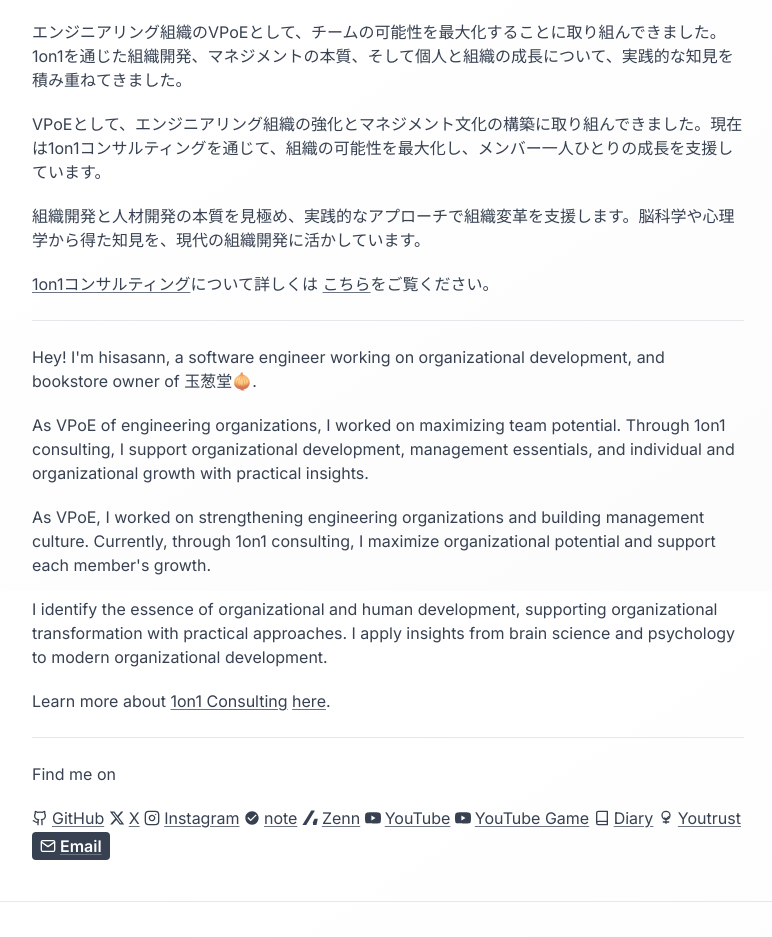
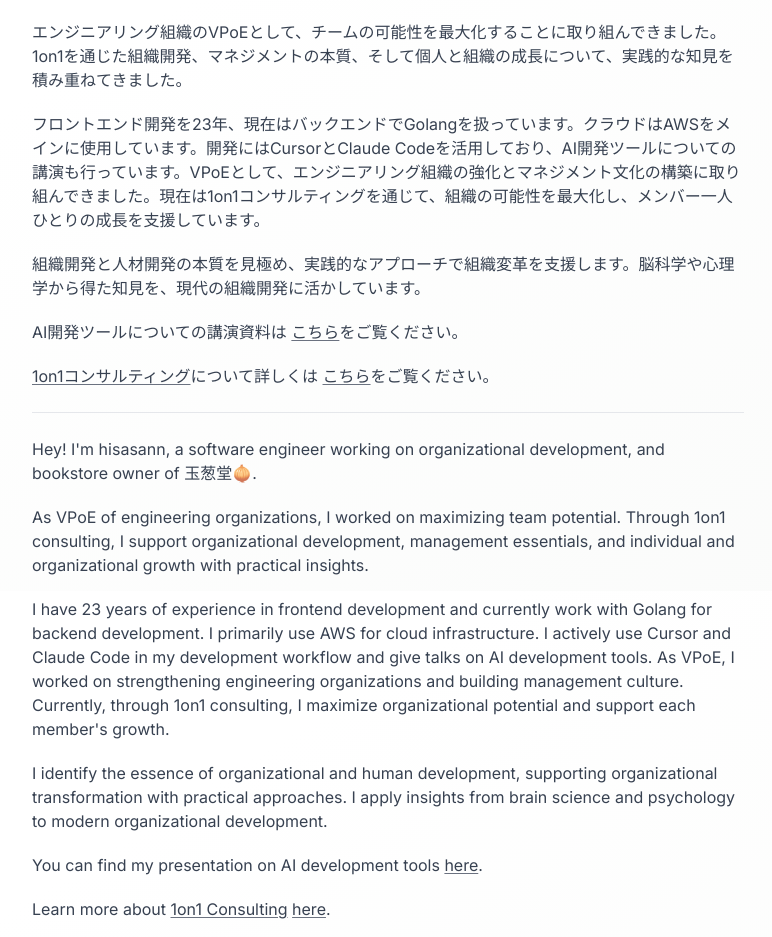
Before and after one commit to hisasann/hisasann.dev, a React (Vite) app: page / in a window 1280 px wide. Shown: the part 209-1146 px from the top of the page, without its empty margins (252-1024 px from the left). Built offline with nearby package versions, Linux system fonts and the light colour scheme.

Commit message:
Update src/App.tsx

```diff
--- a/src/App.tsx
+++ b/src/App.tsx
@@ -67,12 +67,12 @@ function App() {
     title: 'hisasann',
     greeting: 'こんにちは！hisasann です。ソフトウェアエンジニアであり、組織開発に取り組み、本屋「玉葱堂🧅」を営んでいます。',
     intro: 'エンジニアリング組織のVPoEとして、チームの可能性を最大化することに取り組んできました。1on1を通じた組織開発、マネジメントの本質、そして個人と組織の成長について、実践的な知見を積み重ねてきました。',
-    experience: 'VPoEとして、エンジニアリング組織の強化とマネジメント文化の構築に取り組んできました。現在は1on1コンサルティングを通じて、組織の可能性を最大化し、メンバー一人ひとりの成長を支援しています。',
+    experience: 'フロントエンド開発を23年、現在はバックエンドでGolangを扱っています。クラウドはAWSをメインに使用しています。開発にはCursorとClaude Codeを活用しており、AI開発ツールについての講演も行っています。VPoEとして、エンジニアリング組織の強化とマネジメント文化の構築に取り組んできました。現在は1on1コンサルティングを通じて、組織の可能性を最大化し、メンバー一人ひとりの成長を支援しています。',
     philosophy: '組織開発と人材開発の本質を見極め、実践的なアプローチで組織変革を支援します。脳科学や心理学から得た知見を、現代の組織開発に活かしています。',
     findMe: 'Find me on',
     greetingEn: "Hey! I'm hisasann, a software engineer working on organizational development, and bookstore owner of 玉葱堂🧅.",
     introEn: 'As VPoE of engineering organizations, I worked on maximizing team potential. Through 1on1 consulting, I support organizational development, management essentials, and individual and organizational growth with practical insights.',
-    experienceEn: 'As VPoE, I worked on strengthening engineering organizations and building management culture. Currently, through 1on1 consulting, I maximize organizational potential and support each member\'s growth.',
+    experienceEn: 'I have 23 years of experience in frontend development and currently work with Golang for backend development. I primarily use AWS for cloud infrastructure. I actively use Cursor and Claude Code in my development workflow and give talks on AI development tools. As VPoE, I worked on strengthening engineering organizations and building management culture. Currently, through 1on1 consulting, I maximize organizational potential and support each member\'s growth.',
     philosophyEn: 'I identify the essence of organizational and human development, supporting organizational transformation with practical approaches. I apply insights from brain science and psychology to modern organizational development.',
     findMeEn: 'Find me on',
   };
@@ -171,6 +171,13 @@ function App() {
               {content.philosophy}
             </p>
             <p>
+              AI開発ツールについての講演資料は{' '}
+              <a href="https://cursor-devin-slide.vercel.app/" target="_blank" rel="noopener noreferrer" className="link">
+                こちら
+              </a>
+              をご覧ください。
+            </p>
+            <p>
               <a href="/1on1_consulting_proposal" className="link">
                 1on1コンサルティング
               </a>
@@ -190,6 +197,13 @@ function App() {
             </p>
             <p>
               {content.philosophyEn}
+            </p>
+            <p>
+              You can find my presentation on AI development tools{' '}
+              <a href="https://cursor-devin-slide.vercel.app/" target="_blank" rel="noopener noreferrer" className="link">
+                here
+              </a>
+              .
             </p>
             <p>
               Learn more about{' '}
```
